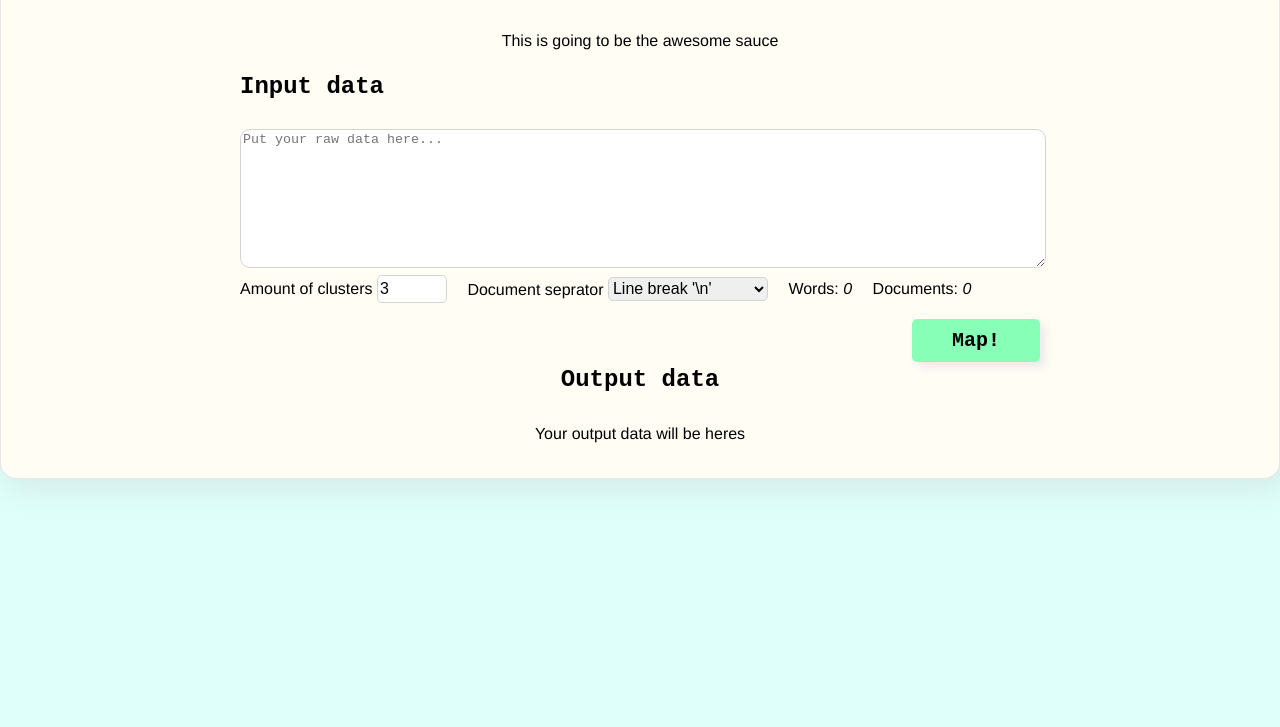
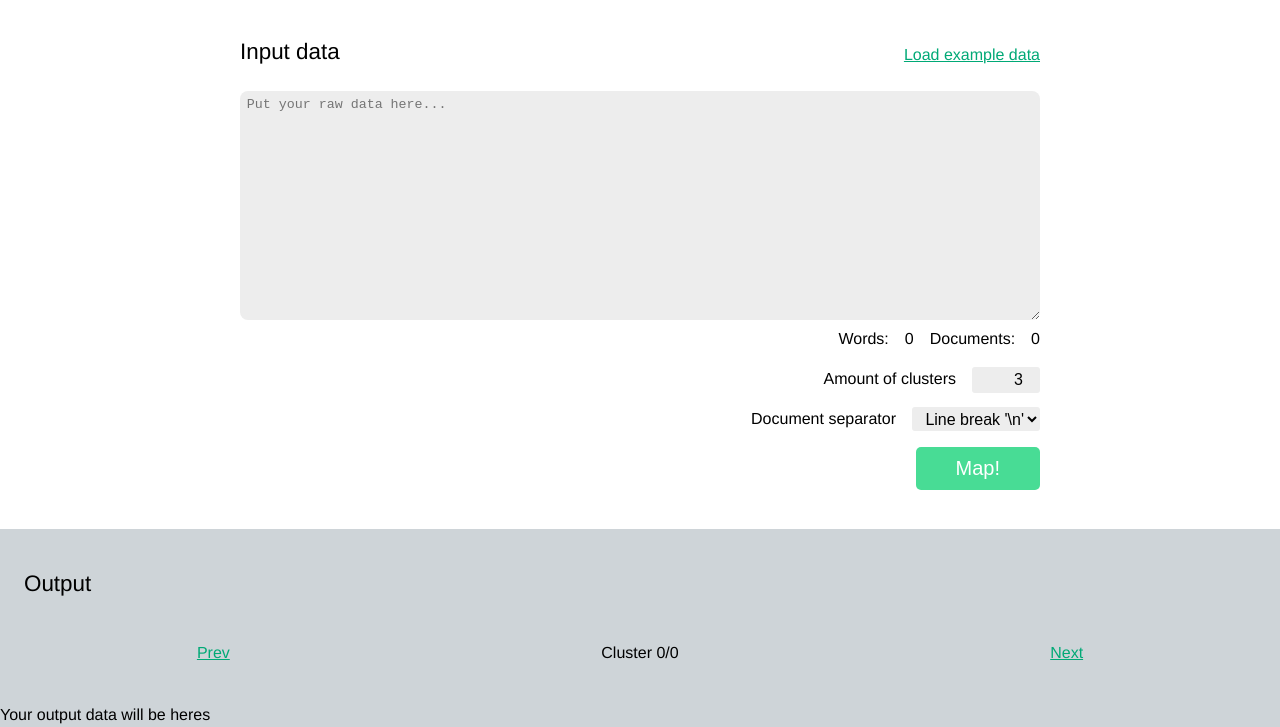
Before and after one commit to Vahvelainen/aMapper, a website: page index.html in a window 1280 px wide. Shown: the part 246-973 px from the top of the page. Before the commit the page ends 821 px from the top, so only its background shows below. Drawn offline with nearby package versions, Linux system fonts and the light colour scheme; files that its build step writes are made by us from their sources.

Commit message:
Begin new styling and usability

```diff
--- a/public/js/aMapper.js
+++ b/public/js/aMapper.js
@@ -17,10 +17,43 @@ $('#aMapper-input-separator')[0].addEventListener("change", function(event){
   updateWordAndDocumentCount();
 });
 
+$('#aMapper-example-data')[0].addEventListener("click", function(event){
+  event.preventDefault();
+  $.get('/public/quote_test.txt', function(example_txt) {
+    $('#aMapper-input-data')[0].value = example_txt;
+    updateWordAndDocumentCount();
+  });
+});
 
 $('#aMapper-submit')[0].addEventListener("click", function(event){
   event.preventDefault();
   sendData();
+});
+
+$('#aMapper-prev-cluster')[0].addEventListener("click", function(event){
+  event.preventDefault();
+  const articles = $('#aMapper-output > article')
+  const K = articles.length;
+  for (let i = 0; i < K; i++) {
+    if (!articles[i].classList.contains('hidden')) {
+      articles[i].classList.add('hidden')
+      articles[Math.max(i-1, 0)].classList.remove('hidden');
+      break;
+    }
+  }
+});
+
+$('#aMapper-next-cluster')[0].addEventListener("click", function(event){
+  event.preventDefault();
+  const articles = $('#aMapper-output > article')
+  const K = articles.length;
+  for (let i = 0; i < K; i++) {
+    if (!articles[i].classList.contains('hidden')) {
+      articles[i].classList.add('hidden')
+      articles[Math.min(i+1, K-1)].classList.remove('hidden');
+      break;
+    }
+  }
 });
 
 function sendData() {
@@ -55,7 +88,9 @@ function setOutput(output, docs, tf_idf, words, raw_clusters) {
     const group = output[i];
     const article = document.createElement("article");
     const heading = document.createElement("h3");
-
+    if (i > 0) {
+      article.classList.add('hidden');
+    }
 
     //separate thizz
     let best_wscore = 0;
@@ -77,18 +112,19 @@ function setOutput(output, docs, tf_idf, words, raw_clusters) {
 
 
    group.forEach(function(index){
+     const div = document.createElement("div");
      const number = document.createElement("h4");
      number.innerHTML = index;
      const p = document.createElement("p");
      p.innerHTML = docs[index];
-     article.append(number, p);
+     div.append(number, p);
 
 
      //separate thizz also
      const dist_p = document.createElement("p");
      dist_p.innerHTML = 'Distance: '+ cosineDiff(centroids[i], tf_idf[index]);
-     article.append(dist_p);
-
+     div.append(dist_p);
+     article.append(div);
     });
     outElem.append(article);
   }
--- a/public/views/Frontpage.html
+++ b/public/views/Frontpage.html
@@ -1,7 +1,6 @@
 
 <div class="welcome">
   <h1>aMapper</h1>
-  <p>This is going to be the awesome sauce</p>
 </div>
 
 <section include-html='/public/views/aMapper.html'></section>
--- a/public/views/aMapper.html
+++ b/public/views/aMapper.html
@@ -1,16 +1,28 @@
 <div class="input">
-  <h2>Input data</h2>
+
+  <div class="head">
+    <h2>Input data</h2>
+    <a href="/" id="aMapper-example-data">Load example data</a>
+  </div>
+
   <form id='aMapper-input'>
 
     <textarea id='aMapper-input-data' placeholder="Put your raw data here..."></textarea>
 
     <div class="parameter">
-      <lable>Amount of clusters </label>
+      <label>Words: </label>
+      <var id='aMapper-word-count'>0</var>
+      <label>Documents: </label>
+      <var id="aMapper-document-count">0</var>
+    </div>
+
+    <div class="parameter">
+      <label>Amount of clusters </label>
       <input type='number' value='3' min='1' id="aMapper-input-K">
     </div>
 
     <div class="parameter">
-      <label>Document seprator</label>
+      <label>Document separator</label>
       <select name="Separator" id="aMapper-input-separator">
         <option value="0">Line break '\n'</option>
         <option value="1">Dot ' . '</option>
@@ -18,16 +30,6 @@
         <option value="3">Colon ' : '</option>
         <option value="4">Semicolon ' ; '</option>
       </select>
-    </div>
-
-    <div class="parameter">
-      <label>Words:</label>
-      <var id='aMapper-word-count'>0</var>
-    </div>
-
-    <div class="parameter">
-      <label>Documents:</label>
-      <var id="aMapper-document-count">0</var>
     </div>
 
     <button id='aMapper-submit'>
@@ -39,7 +41,10 @@
 </div>
 
 <div class="output">
-  <h2>Output data</h2>
+  <h2>Output</h2>
+  <a href="/" id="aMapper-prev-cluster">Prev</a>
+  <p id="aMapper-prev-cluster">Cluster 0/0</p>
+  <a href="/" id="aMapper-next-cluster">Next</a>
   <div id='aMapper-output'>
     Your output data will be heres
   </div>
--- a/scss/_frontpage.scss
+++ b/scss/_frontpage.scss
@@ -4,49 +4,65 @@
     flex-direction: column;
     align-items: center;
     h1 {
-      padding-top: .5em;
-      font-size: 38px;
+      padding-top: 160px;
+      margin-bottom: 80px;
     }
   }
 
   .input {
     max-width: 800px;
-    margin: 0 auto;
+    margin: 0 auto 39px;
+    padding: 0 22px;
+    .head {
+      display: flex;
+      justify-content: space-between;
+      align-items: center;
+    }
+
     form {
       textarea, input, select{
-        border: solid 1px lightgray;
+        background-color: #EDEDED;
+        border: none;
       }
       .parameter {
-        display: inline-block;
+        display: flex;
+        justify-content: right;
+      }
+      label, #aMapper-word-count {
         margin-right: 1em;
-        margin-bottom: 1em;
+      }
+      var {
+        font-style: normal;
       }
       input, select {
         height: 1.5em;
         width: 4em;
-        border-radius: 5px;
+        border-radius: 3px;
         font-size: 16px;
+        text-align: right;
       }
       select {
-        width: 10em;
+        width: 8em;
       }
       textarea {
-        border-radius: 10px;
-        width: 100%;
-        height: 10em;
+        padding: 0.5em;
+        border-radius: 8px;
+        width: calc(100% - 1em);
+        height: 216px;
       }
 
       button {
         display: block;
-        background-color: #87ffb7;;
+        background-color: #48DC95;
+        color: white;
         border: none;
         border-radius: 5px;
         font-size: 20px;
         padding: 0.5em 2em;
         margin-left: auto;
-        box-shadow: 5px 5px 10px rgb(38 57 147 / 10%);
+        //box-shadow: 5px 5px 10px rgb(38 57 147 / 10%);
         &:hover{
-          background-color: #00ff66;
+          background-color: #1dc574;
         }
         p, h4 {
           margin: 0;
@@ -56,23 +72,49 @@
   }
 
   .output {
+    display: flex;
+    flex-wrap: wrap;
+    background-color: #CED4D8;
     h2 {
-      width: fit-content;
-      margin-left: auto;
-      margin-right: auto;
+      margin-top: 38px;
+      margin-left: 24px;
+      margin-bottom: 40px;
+      width: 100%;
+      max-width: none;
+    }
+    a, #aMapper-prev-cluster {
+      width: calc(100% / 3);
+      max-width: none;
+      text-align: center;
+      margin-bottom: 38px;
     }
     #aMapper-output {
-      display: flex;
-      flex-wrap: wrap;
-      justify-content: space-around;
-      align-items: flex-start;
+      article.hidden {
+        display: none;
+      }
       article {
-        background-color: azure;
-        padding: 1em;
-        border-radius: 10px;
-        border: solid 1px rgb(225 225 225 / 80%);
-        margin-bottom: 1em;
-        box-shadow: 5px 5px 10px #2639931a;
+        display: flex;
+        flex-wrap: wrap;
+        align-items: flex-start;
+        h3{
+          font-size: 1em;
+          width: 100%;
+          max-width: none;
+          text-align: center;
+        }
+        div {
+          min-width: 280px;
+          background-color: #EDEDED;
+          margin: 0 15px 15px;
+          border-radius: 8px;
+          padding: 2em 1em;
+          //box-shadow: 5px 5px 10px #2639931a;
+        }
+      }
+      @media all and (min-width: 500px) {
+        article div {
+          margin: 0 0 15px 15px!important;
+        }
       }
     }
   }
--- a/scss/index.scss
+++ b/scss/index.scss
@@ -1,48 +1,42 @@
 @import 'frontpage';
-@import 'nav';
-@import 'footer';
+//@import 'nav';
+//@import 'footer';
 @import 'visualization';
 
 body {
   margin: 0;
-  font-family: Helvetica, Arial;
+  font-family: Montserrat, Helvetica, Arial;
+  font-style: normal;
+  font-weight: 400!important;
   font-size: 16px;
   min-height: 100%;
   line-height: 1.5;
   font-weight: 500;
-  background-color: #dffffb;
+  background-color: azure;
 }
 
 main {
-  border: solid 1px rgb(225 225 225 / 80%);
   max-width: 1400px;
-  margin: 0 auto;
-  padding: 4em 2em 2em;
-  border-radius: 1em;
-  background-color: #fffdf4;
   min-height: 60vh;
-  overflow: hidden;
-  box-shadow: 5px 10px 30px #afabab3d;
+  background-color: white;
+  margin: auto;
 }
 
 h1, h2, h3, h4, h5 {
-  font-family: monospace;
-  font-weight: 700;
+  //font-family: monospace;
+  //font-weight: 700;
 }
 
-p, h1, h2, h3, h4, h5 {
+h1, h2, h3, h4, h5, p, a, label, var {
+  font-weight: 400;
   max-width: 400px;
   margin-top: 0;
   margin-bottom: 1em;
 }
 
+h1 {font-size: 1.7em}
+h2 {font-size: 1.4em}
+
 a {
-  color: #009579;
+  color: #00A976;
 }
-
-@media all and (max-width: 1400px) {
-  section {
-    padding-left: 1em;
-    padding-right: 1em;
-  }
-}
```
